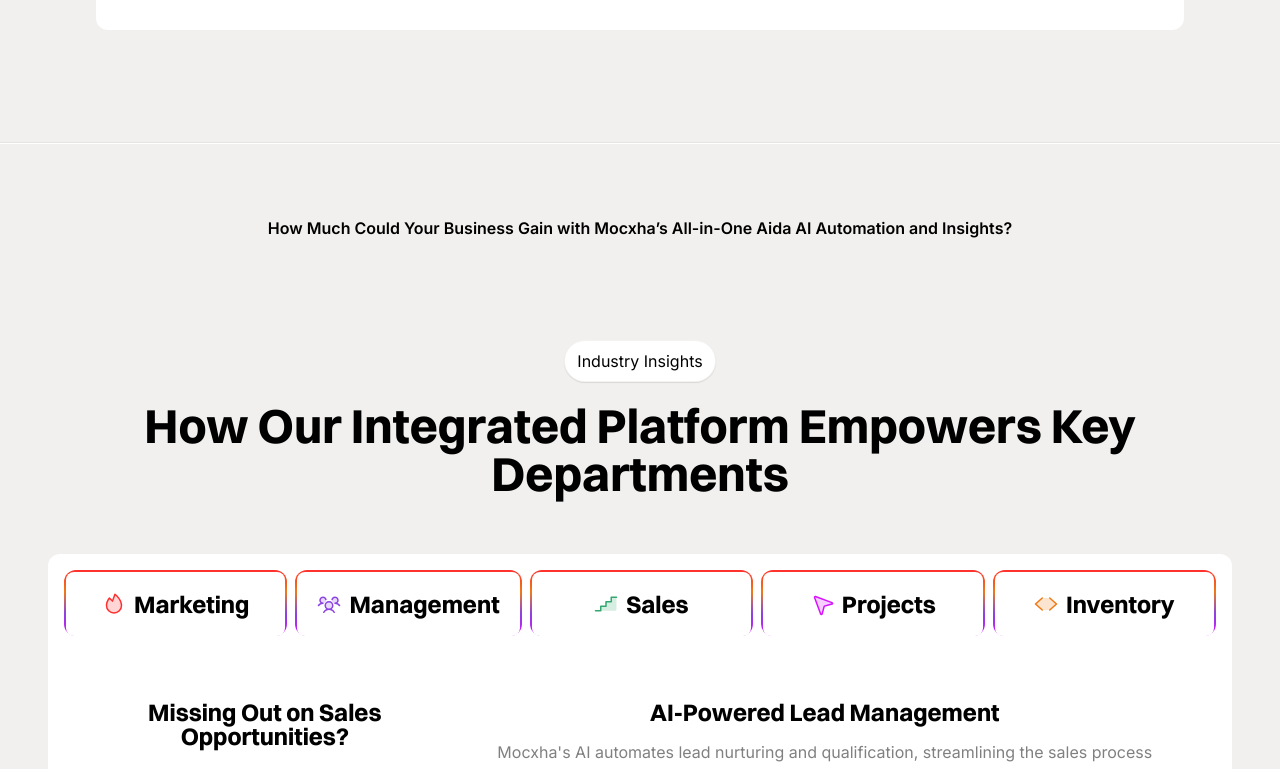
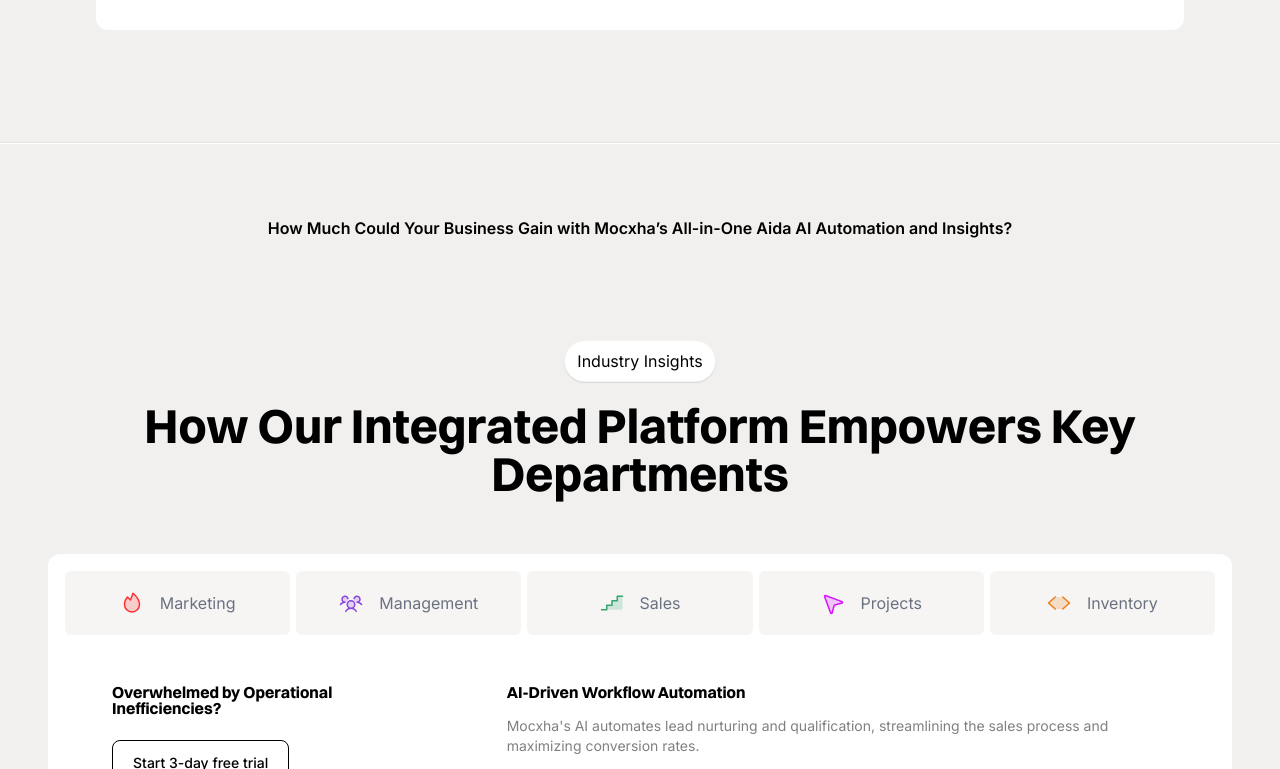
Before and after one commit to andreadonoso/app.mocxha.com, a Next.js app: page / in a window 1280 px wide. Shown: the part 11231-12000 px from the top of the page. Built offline with nearby package versions, Linux system fonts and the light colour scheme.

Commit message:
insights tweaks

```diff
--- a/app/ui/faqs.tsx
+++ b/app/ui/faqs.tsx
@@ -42,7 +42,9 @@
                         <hr className="border-t-[#E8E4E2]" />
                         <button className="flex justify-between items-center text-start w-full py-6" onClick={() => toggle(item.question)}>
                             <h6>{item.question}</h6>
-                            <Plus className={`transition duration-300 ease-out ${open.has(item.question) ? 'rotate-45' : ''}`} />
+                            <div>
+                                <Plus className={`transition duration-300 ease-out ${open.has(item.question) ? 'rotate-45' : ''}`} />
+                            </div>
                         </button>
                         <p className={(open.has(item.question) ? "pb-6" : "hidden")}>
                             {item.answer}
--- a/app/ui/globals.css
+++ b/app/ui/globals.css
@@ -71,11 +71,16 @@
     @apply border bg-[#ffffff]/20 border-[#DED8D3] rounded-[100] px-3 py-1 mt-10;
   }
 
+  .button{
+    @apply cursor-pointer;
+  }
+
   .btn {
     @apply inline-flex items-center justify-center
            font-medium rounded-lg text-sm px-5 py-3
            focus:outline-none transition
-           whitespace-nowrap;
+           whitespace-nowrap
+           cursor-pointer;
   }
 
   .btn-primary {
@@ -109,4 +114,5 @@
   .white-gradient {
     @apply flex items-center justify-center bg-linear-to-t from-transparent to-white
   }
+
 }
--- a/app/ui/insights.tsx
+++ b/app/ui/insights.tsx
@@ -1,4 +1,6 @@
 "use client"
+
+import React, {useState} from 'react';
 
 import {
   FireSimple,
@@ -10,7 +12,7 @@
  } from "@phosphor-icons/react";
 
 const items = [
-  { icon: <FireSimple weight="duotone" size={24} color="#FF2F2F"/>, name: "Marketing", question: "Missing Out on Sales Opportunities?", title1: "AI-Powered Lead Management", description1: "Mocxha's AI automates lead nurturing and qualification, streamlining the sales process and maximizing conversion rates.", title2: "Enhanced Sales Visibility", description2: "Mocxha provides AI-driven sales forecasting and pipeline analysis, offering clear visibility to optimize sales strategies and drive revenue growth."},
+  { icon: <FireSimple weight="duotone" size={24} color="#FF2F2F" />, name: "Marketing", question: "Missing Out on Sales Opportunities?", title1: "AI-Powered Lead Management", description1: "Mocxha's AI automates lead nurturing and qualification, streamlining the sales process and maximizing conversion rates.", title2: "Enhanced Sales Visibility", description2: "Mocxha provides AI-driven sales forecasting and pipeline analysis, offering clear visibility to optimize sales strategies and drive revenue growth."},
   { icon: <UsersThree weight="duotone" size={24} color="#8A43E1"/>, name: "Management", question: "Overwhelmed by Operational Inefficiencies?", title1: "AI-Driven Workflow Automation", description1: "Mocxha automates routine tasks and workflows with AI, significantly reducing manual effort and increasing operational efficiency across departments.", title2: "Unified Data Insights", description2: "Mocxha provides AI-driven dashboards and reporting, delivering real-time insights from unified data to empower informed decision-making and streamline operations."},
   { icon: <Steps weight="duotone" size={24} color="#34A770"/>, name: "Sales", question: "Struggling with Disconnected Marketing Data?", title1: "AI-Enhanced Data Unification", description1: "Mocxha uses AI to unify marketing data, providing a comprehensive view of campaign performance and customer behavior for improved marketing strategies.", title2: "AI-Driven Actionable Analytics", description2: "Mocxha's AI-powered analytics deliver actionable insights, optimizing marketing ROI and addressing the challenges of data fragmentation."},
   { icon: <NavigationArrow weight="duotone" size={24} color="#D511FD"/>, name: "Projects", question: "Projects Falling Behind Schedule?", title1: "AI-Optimized Project Planning", description1: "Mocxha enhances project planning with AI-driven resource allocation, timeline optimization, and risk assessment for efficient project execution.", title2: "AI-Powered Collaboration", description2: "Mocxha facilitates seamless collaboration with AI-driven communication tools and workflow automation, ensuring projects stay on track and within budget."},
@@ -24,6 +26,11 @@
   { description: "Security Measures & Compliance"},
 ]
 export default function Insights() {
+
+  const [active,setActive] = useState(1);
+
+  const toggle = (i: number) => setActive(i);
+
     return(
         <div className="pt-5 pb-10 md:pt-10 md:pb-15 text-center">
           <div className="flex flex-col justify-center items-center pb-10">
@@ -35,32 +42,32 @@
               How Our Integrated Platform Empowers Key Departments
             </h2>
           </div>
-          <div className="bg-white rounded-xl flex flex-col p-4 m-4">
-            <div className="flex flex-col lg:flex-row justify-between gap-2 pb-4">
+          <div className="bg-white rounded-xl md:flex-row lg:flex-col flex flex-col items-center p-4 m-4 gap-4 lg:gap-8">
+            <div className="grid grid-cols-1 lg:grid-cols-5 gap-1 w-full md:w-1/3 lg:w-full items-center ">
               {items.map((item, i) => (
-                <div key={i} className="lg:flex-1 pt-0.5 px-0.5 pb-0 rounded-xl bg-[linear-gradient(to_bottom,#FF2F2F_0%,#EF7B16_33%,#8A43E1_66%,#D511FD_100%)]">
-                  <div className="items-center p-5 flex gap-2 rounded-lg justify-center bg-white">
-                    {item.icon}
-                    <h4>{item.name}</h4>
+                <button key={i} onClick={() => toggle(i)} className="group w-full button p-px rounded-md text-gray-500 focus:text-black  focus:bg-[linear-gradient(to_bottom,#FF2F2F_0%,#EF7B16_33%,#8A43E1_66%,#D511FD_100%)] ">
+                  <div className="flex rounded-md p-2 md:p-5 gap-4 items-center justify-center bg-[#F6F5F4] group-focus:bg-white ">
+                    <div>
+                      {item.icon}
+                    </div>
+                    <p>{item.name}</p>
                   </div>
-                </div>
+                </button>
               ))}
             </div>
-            {items.map((item, i) => (
-              <div key={i} className="flex flex-col lg:flex-row lg:px-12 py-12 justify-between gap-16">
-                <div className="flex flex-col gap-8 items-start">
-                  <h4>{item.question}</h4>
-                  <a href="#contact" className="btn btn-tertiary">Start 3-day free trial</a>
-                </div>
-                <div className="flex flex-col gap-4">
-                  <h4>{item.title1}</h4>
-                  <p className="text-[#808080]">{item.description1}</p>
-                  <hr className="border-[#F1F0EE] my-8"/>
-                  <h4>{item.title1}</h4>
-                  <p className="text-[#808080]">{item.description1}</p>
-                </div>
+            <div className="flex flex-col lg:flex-row justify-between gap-8 lg:gap-16 text-start  w-full md:w-2/3 lg:w-full p-4 lg:pb-8 lg:px-12 ">
+              <div className="flex flex-col items-start gap-4 lg:w-1/3 w-full">
+                <h6 className="lg:h-10">{items[active].question}</h6>
+                <a href="#contact" className="btn btn-tertiary">Start 3-day free trial</a>
               </div>
-            ))}
+              <div className="flex flex-col gap-4 lg:w-2/3 w-full">
+                <h6>{items[active].title1}</h6>
+                <p className="text-[#808080] text-sm">{items[0].description1}</p>
+                <hr className="border-[#F1F0EE] "/>
+                <h6>{items[active].title2}</h6>
+                <p className="text-[#808080] text-sm">{items[0].description1}</p>
+              </div>
+            </div>
           </div>
           <div className="px-8 mt-8">
             <div className="grid grid-cols-1 sm:grid-cols-2 md:grid-cols-4 gap-4">
```
